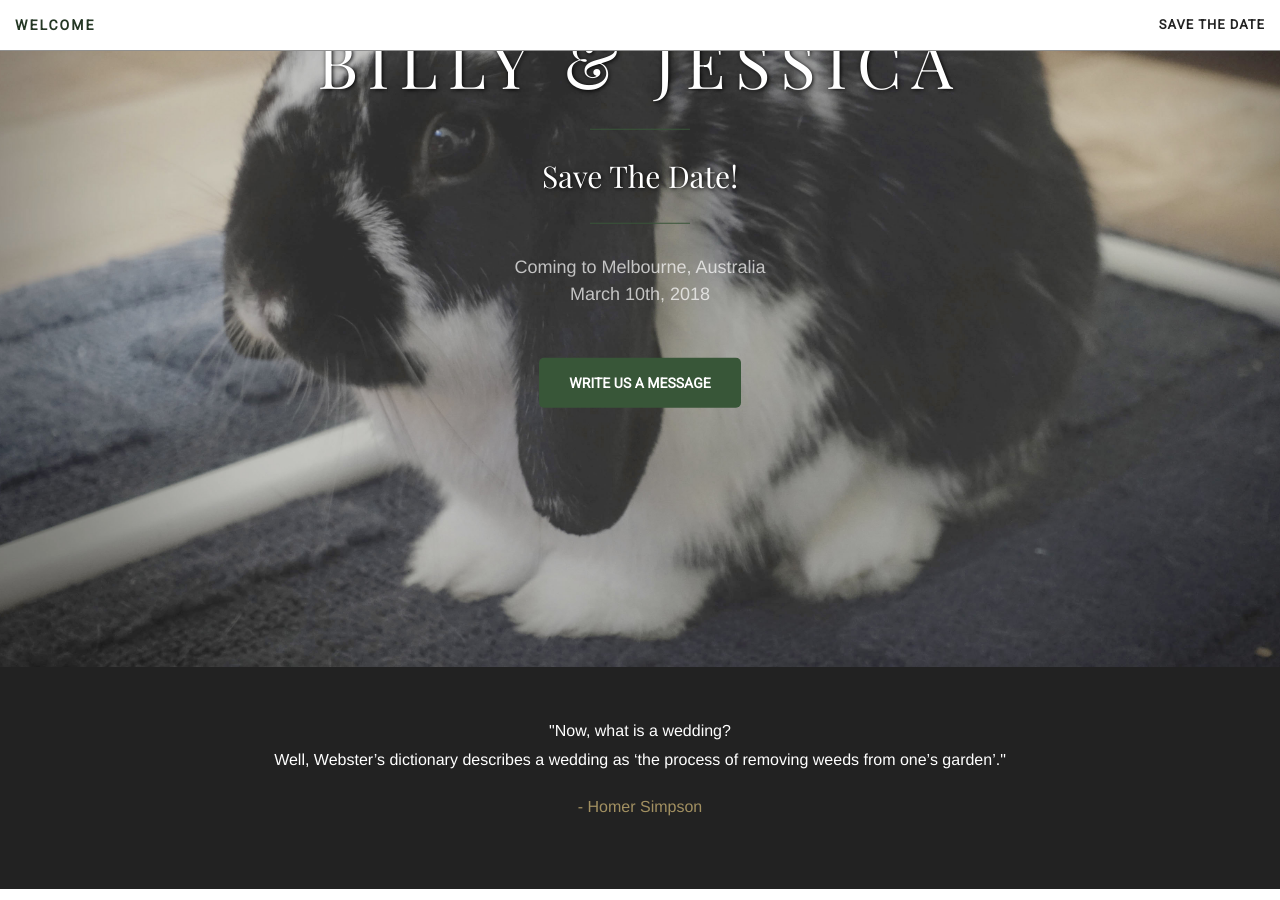
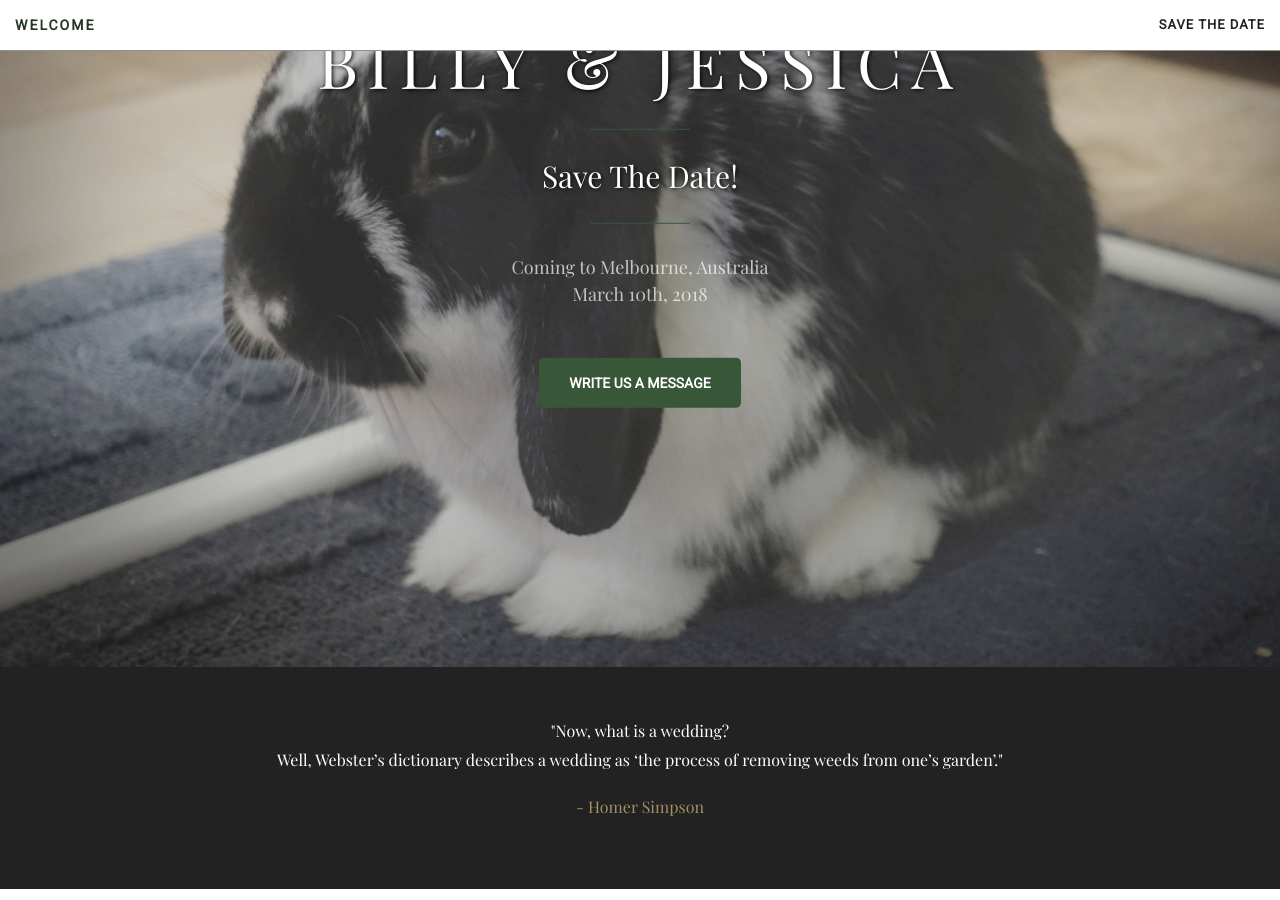
Before and after one commit to notbleh/wed-website, a Jekyll site: the page built from savethedate.html, in a window 1280 px wide and 900 px high, scrolled down 233 px. Built offline with Jekyll 4.4.1, drawn with Linux system fonts in a browser that asks for light colours.

Commit message:
Update _mixins.scss

```diff
--- a/_sass/_mixins.scss
+++ b/_sass/_mixins.scss
@@ -62,7 +62,7 @@
 
 @mixin serif-font()
 {
-	font-family: 'Merriweather', 'Helvetica Neue', Arial, sans-serif;
+	font-family: 'Playfair Display', 'Helvetica Neue', Arial, sans-serif;
 }
 
 @mixin playfair-display-font()
```
